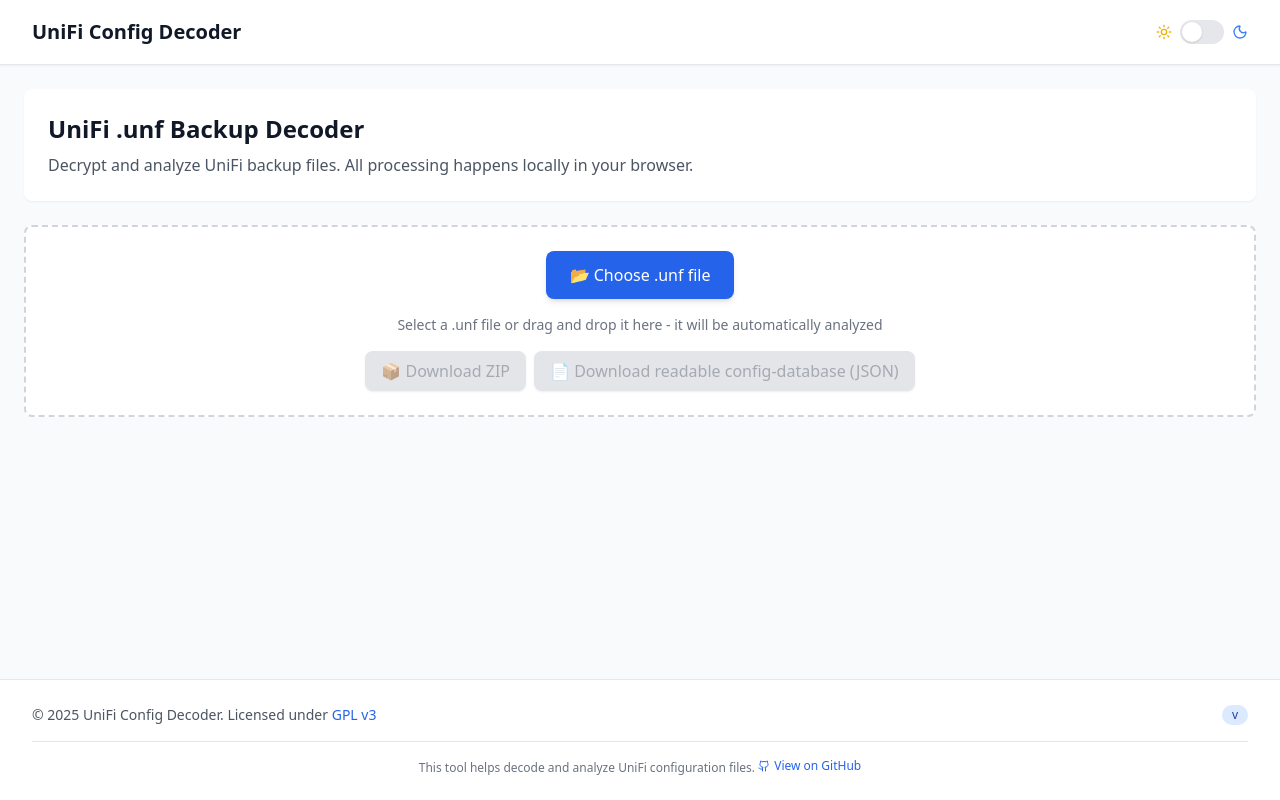
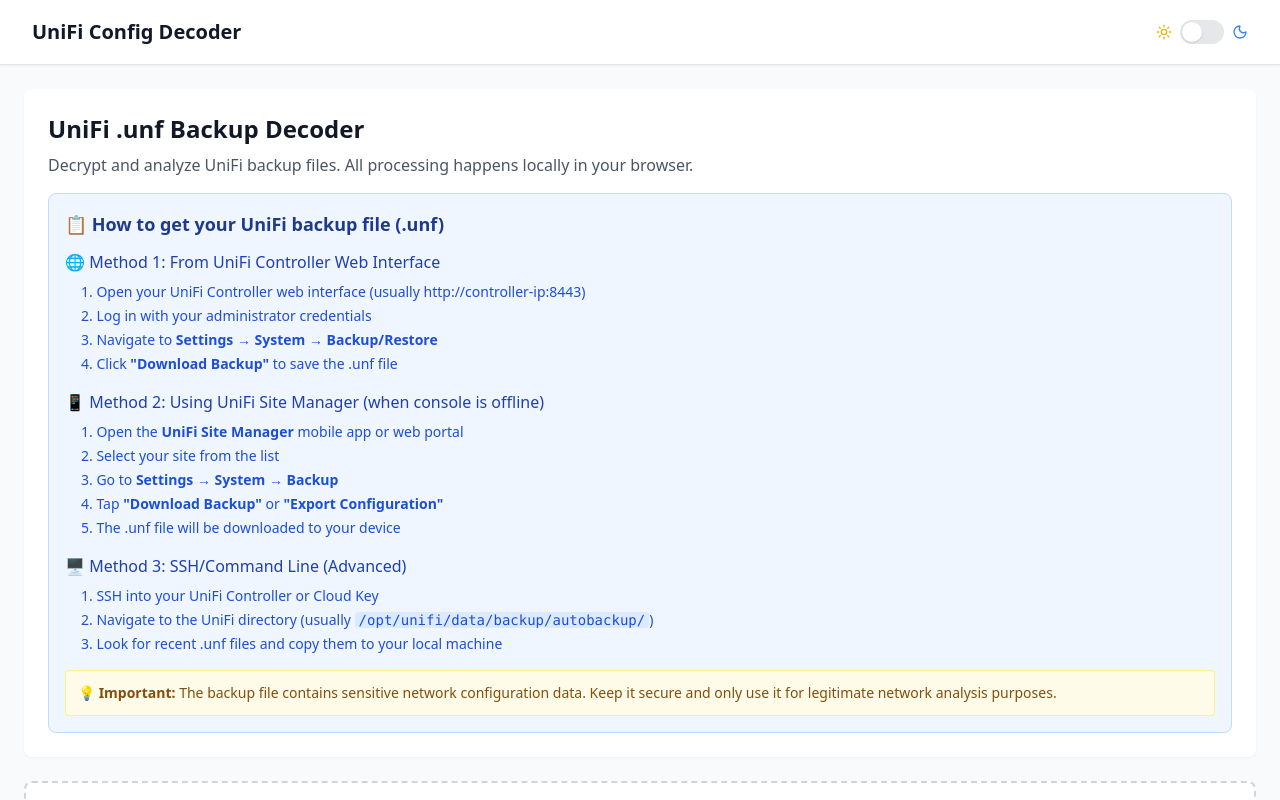
Before and after one commit to markush97/unifi-config-decoder, a React (Vite) app: page / in a window 1280 px wide. Shown: the top 800 px of the page. Built offline with nearby package versions, Linux system fonts and the light colour scheme.

Commit message:
feat: add instructions on the landing page on how to actually get the unifi-config

```diff
--- a/src/unifi/UnifiDecoder.tsx
+++ b/src/unifi/UnifiDecoder.tsx
@@ -96,9 +96,85 @@
         <h2 className='font-bold text-2xl text-gray-900 dark:text-white mb-2'>
           UniFi .unf Backup Decoder
         </h2>
-        <p className='text-gray-600 dark:text-gray-400'>
+        <p className='text-gray-600 dark:text-gray-400 mb-4'>
           Decrypt and analyze UniFi backup files. All processing happens locally in your browser.
         </p>
+
+        {/* Instructions Section */}
+        <div className='bg-blue-50 dark:bg-blue-900/30 border border-blue-200 dark:border-blue-700 rounded-lg p-4'>
+          <h3 className='font-semibold text-lg text-blue-900 dark:text-blue-100 mb-3 flex items-center'>
+            📋 How to get your UniFi backup file (.unf)
+          </h3>
+
+          <div className='space-y-4'>
+            {/* Method 1: Controller Web Interface */}
+            <div>
+              <h4 className='font-medium text-blue-800 dark:text-blue-200 mb-2'>
+                🌐 Method 1: From UniFi Controller Web Interface
+              </h4>
+              <ol className='list-decimal list-inside text-sm text-blue-700 dark:text-blue-300 space-y-1 ml-4'>
+                <li>
+                  Open your UniFi Controller web interface (usually http://controller-ip:8443)
+                </li>
+                <li>Log in with your administrator credentials</li>
+                <li>
+                  Navigate to <strong>Settings → System → Backup/Restore</strong>
+                </li>
+                <li>
+                  Click <strong>&quot;Download Backup&quot;</strong> to save the .unf file
+                </li>
+              </ol>
+            </div>
+
+            {/* Method 2: Site Manager */}
+            <div>
+              <h4 className='font-medium text-blue-800 dark:text-blue-200 mb-2'>
+                📱 Method 2: Using UniFi Site Manager (when console is offline)
+              </h4>
+              <ol className='list-decimal list-inside text-sm text-blue-700 dark:text-blue-300 space-y-1 ml-4'>
+                <li>
+                  Open the <strong>UniFi Site Manager</strong> mobile app or web portal
+                </li>
+                <li>Select your site from the list</li>
+                <li>
+                  Go to <strong>Settings → System → Backup</strong>
+                </li>
+                <li>
+                  Tap <strong>&quot;Download Backup&quot;</strong> or{' '}
+                  <strong>&quot;Export Configuration&quot;</strong>
+                </li>
+                <li>The .unf file will be downloaded to your device</li>
+              </ol>
+            </div>
+
+            {/* Method 3: SSH/CLI */}
+            <div>
+              <h4 className='font-medium text-blue-800 dark:text-blue-200 mb-2'>
+                🖥️ Method 3: SSH/Command Line (Advanced)
+              </h4>
+              <ol className='list-decimal list-inside text-sm text-blue-700 dark:text-blue-300 space-y-1 ml-4'>
+                <li>SSH into your UniFi Controller or Cloud Key</li>
+                <li>
+                  Navigate to the UniFi directory (usually{' '}
+                  <code className='bg-blue-100 dark:bg-blue-800 px-1 rounded'>
+                    /opt/unifi/data/backup/autobackup/
+                  </code>
+                  )
+                </li>
+                <li>Look for recent .unf files and copy them to your local machine</li>
+              </ol>
+            </div>
+
+            {/* Important Notes */}
+            <div className='bg-yellow-50 dark:bg-yellow-900/30 border border-yellow-200 dark:border-yellow-700 rounded p-3 mt-4'>
+              <p className='text-sm text-yellow-800 dark:text-yellow-200'>
+                <strong>💡 Important:</strong> The backup file contains sensitive network
+                configuration data. Keep it secure and only use it for legitimate network analysis
+                purposes.
+              </p>
+            </div>
+          </div>
+        </div>
       </div>
 
       <div className='space-y-6'>
```
